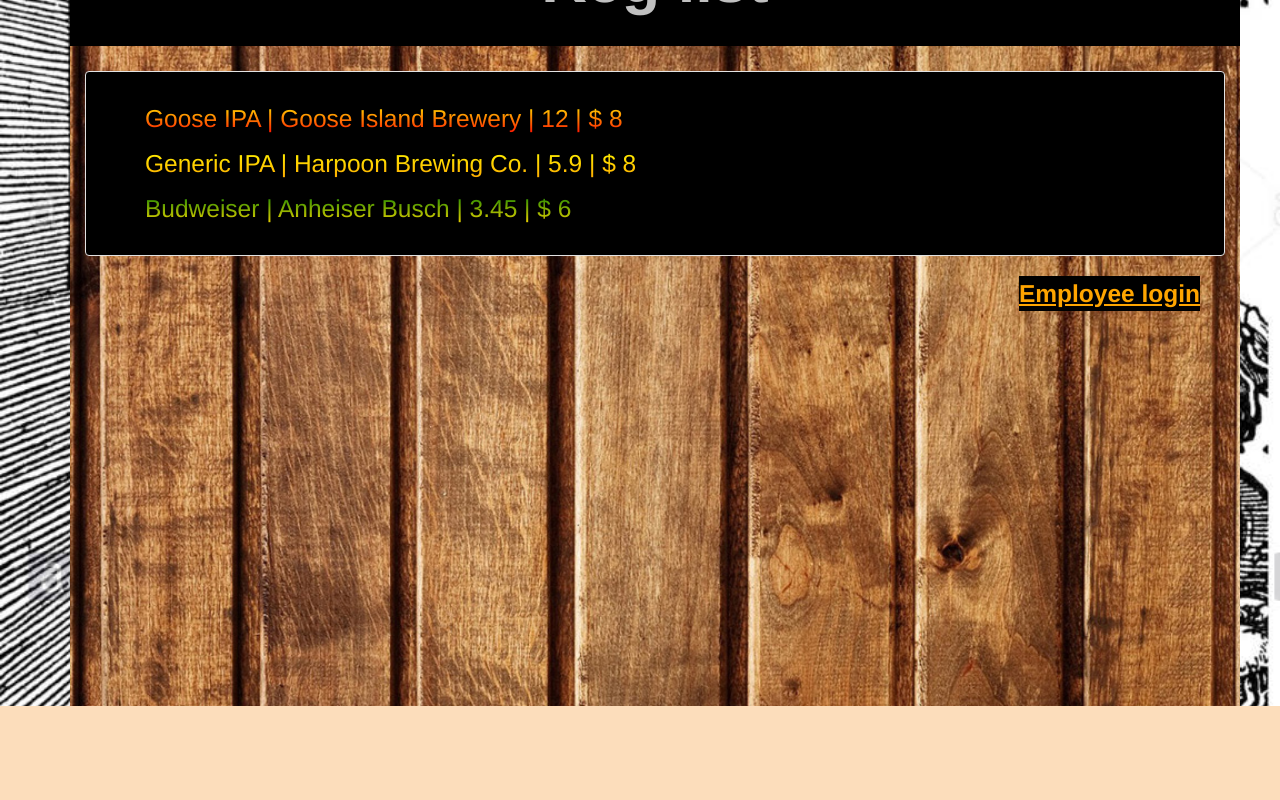
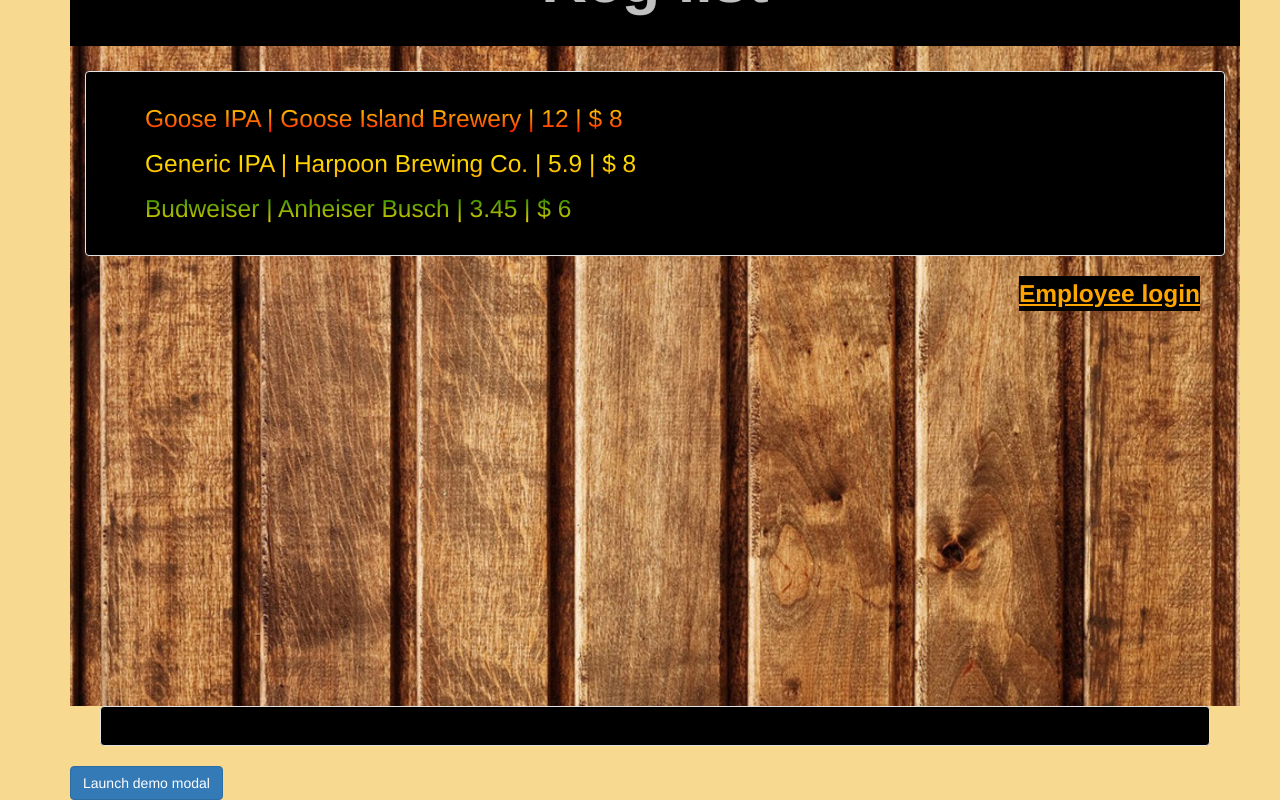
Before and after one commit to masenmatthews/Angular-JS_TapRoom, an Angular app: page / in a window 1280 px wide. Shown: the part 344-1144 px from the top of the page. Before the commit the page ends 1050 px from the top, so only its background shows below. Built offline with nearby package versions, Linux system fonts and the light colour scheme.

Commit message:
Add code for modal

```diff
--- a/package.json
+++ b/package.json
@@ -23,6 +23,7 @@
     "@angular/router": "^5.2.0",
     "core-js": "^2.4.1",
     "rxjs": "^5.5.6",
+    "ts-helpers": "^1.1.1",
     "zone.js": "^0.8.19"
   },
   "devDependencies": {
--- a/src/app/app.component.html
+++ b/src/app/app.component.html
@@ -1,3 +1,24 @@
+<!-- Modal -->
+<div class="modal fade" id="exampleModal" tabindex="-1" role="dialog" aria-labelledby="exampleModalLabel" aria-hidden="true">
+  <div class="modal-dialog" role="document">
+    <div class="modal-content">
+      <div class="modal-header">
+        <h5 class="modal-title" id="exampleModalLabel">Modal title</h5>
+        <button type="button" class="close" data-dismiss="modal" aria-label="Close">
+          <span aria-hidden="true">&times;</span>
+        </button>
+      </div>
+      <div class="modal-body">
+        test the modal
+      </div>
+      <div class="modal-footer">
+        <button type="button" class="btn btn-secondary" data-dismiss="modal">Close</button>
+        <button type="button" class="btn btn-primary">Save changes</button>
+      </div>
+    </div>
+  </div>
+</div>
+
 <!--The content below is only a placeholder and can be replaced.-->
 <div class="container">
   <div class="jumbotron">
@@ -12,12 +33,16 @@
       <div *ngIf="showForm">
         <app-new-keg (sendKeg)="addKeg($event)"></app-new-keg>
       </div>
-      <app-view-keg [childSelectedKeg] = 'selectedKeg'  (clickSender)="editKeg($event)"></app-view-keg>
       <app-edit-keg [childSelectedKeg2] = 'selectedKeg2' (clickedDone)="finishedEditing()" (clickedDelete)="deleteKeg()"></app-edit-keg>
     </div>
   </div>
 
+  <div id="employee" class="wrapper well" *ngIf="!loggedIn"><!-- not logged in so we can see it -->
+    <app-view-keg [childSelectedKeg] = 'selectedKeg'  (clickSender)="editKeg($event)"></app-view-keg>
+  </div>
 
-
+  <button type="button" class="btn btn-primary" data-toggle="modal" data-target="#exampleModal">
+    Launch demo modal
+  </button>
 
 </div>
--- a/src/app/view-keg/view-keg.component.html
+++ b/src/app/view-keg/view-keg.component.html
@@ -1,4 +1,5 @@
 <div *ngIf="childSelectedKeg">
+  <p>test my theory</p>
   <h3>{{childSelectedKeg.name}}</h3>
   <h4>{{childSelectedKeg.brand}}</h4>
   <p>{{childSelectedKeg.price}}</p>
--- a/src/index.html
+++ b/src/index.html
@@ -3,6 +3,8 @@
 <head>
   <meta charset="utf-8">
   <title>Taproom Angular</title>
+  <link rel="stylesheet" href="https://maxcdn.bootstrapcdn.com/bootstrap/3.3.7/css/bootstrap.min.css" integrity="sha384-BVYiiSIFeK1dGmJRAkycuHAHRg32OmUcww7on3RYdg4Va+PmSTsz/K68vbdEjh4u" crossorigin="anonymous">
+
   <base href="/">
 
   <meta name="viewport" content="width=device-width, initial-scale=1">
@@ -10,5 +12,7 @@
 </head>
 <body>
   <app-root></app-root>
+  <script src="https://code.jquery.com/jquery-3.1.1.min.js" integrity="sha256-hVVnYaiADRTO2PzUGmuLJr8BLUSjGIZsDYGmIJLv2b8=" crossorigin="anonymous"></script>
+  <script src="https://maxcdn.bootstrapcdn.com/bootstrap/3.3.7/js/bootstrap.min.js" integrity="sha384-Tc5IQib027qvyjSMfHjOMaLkfuWVxZxUPnCJA7l2mCWNIpG9mGCD8wGNIcPD7Txa" crossorigin="anonymous"></script>
 </body>
 </html>
--- a/src/styles.css
+++ b/src/styles.css
@@ -4,9 +4,10 @@
 body {
   background-color: #FCDDBB;
   color: #F79256;
-  background-image: url("/assets/img/background.png");
+  background-color: rgba(240, 177, 20, 0.47);
+  /*background-image: url("/assets/img/background.png");
   background-repeat: no-repeat;
-  background-size: cover;
+  background-size: cover;*/
 }
 
 .container {
@@ -34,6 +35,10 @@
   font-weight: bold;
 }
 
+#employee {
+  margin-left: 30px;
+}
+
 .content-col {
   width: 100%;
   display: flex;
```
Also changed, not shown: 2 other files (tests, documents, lock files or other folders).
